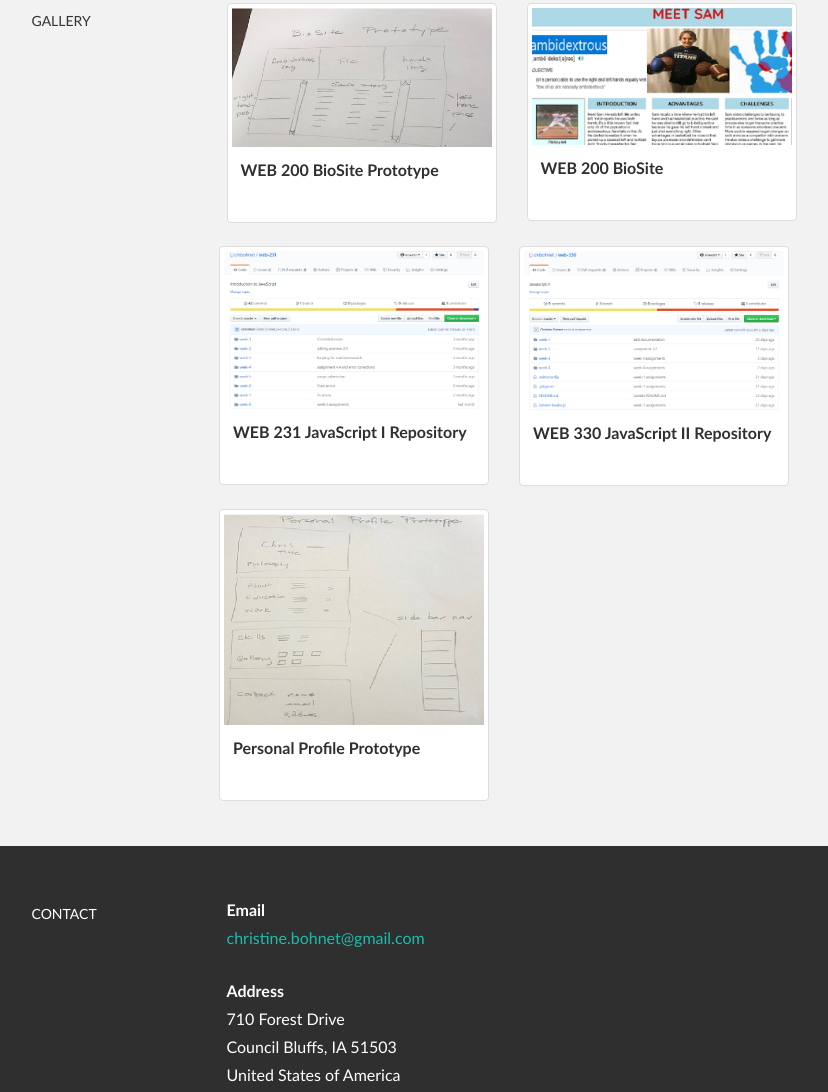
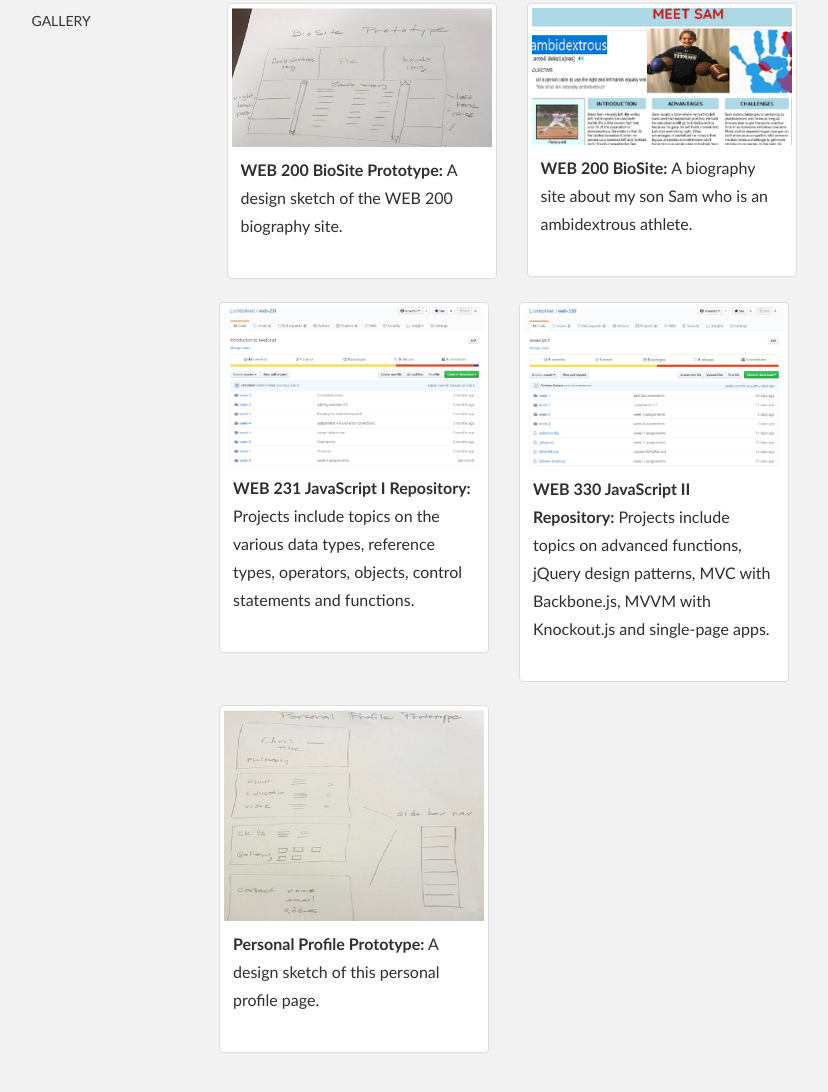
Before and after one commit to cmbohnet/PersonalProfile, a plain HTML site: page index.html in a window 1280 px wide. Shown: the part 4883-5975 px from the top of the page, without its empty margins (136-964 px from the left). Drawn offline with Linux system fonts and the light colour scheme.

Commit message:
Add files via upload

```diff
--- a/index.html
+++ b/index.html
@@ -302,7 +302,7 @@
             <a href="./images/BioSitePrototype.png">
               <img src="./images/BioSitePrototype.png" alt="WEB 200 BioSite Prototype" style="width:100%">
               <div class="caption">
-                <p><strong>WEB 200 BioSite Prototype</strong></p>
+                <p><strong>WEB 200 BioSite Prototype: </strong>A design sketch of the WEB 200 biography site.</p>
               </div>
             </a>
           </div>
@@ -312,8 +312,8 @@
             <a href="https://cmbohnet.github.io/bioSite/">
               <img src="./images/BioSite.png" alt="WEB 200 BioSite" style="width:100%">
               <div class="caption">
-                <p><strong>WEB 200 BioSite</strong></p>
-              </div>
+                <p><strong>WEB 200 BioSite: </strong> A biography site about my son Sam who is an ambidextrous athlete. </p>
+              </div
             </a>
           </div>
         </div>
@@ -325,7 +325,7 @@
             <a href="https://github.com/cmbohnet/web-231">
               <img src="./images/web231Repo.png" alt="WEB 231 Repository" style="width:100%">
               <div class="caption">
-                <p><strong>WEB 231 JavaScript I Repository</strong></p>
+                <p><strong>WEB 231 JavaScript I Repository:</strong>  Projects include topics on the various data types, reference types, operators, objects, control statements and functions.</p>
               </div>
             </a>
           </div>
@@ -335,7 +335,7 @@
             <a href="https://github.com/cmbohnet/web-330">
               <img src="./images/web330Repo.png" alt="WEB 330 Repository" style="width:100%">
               <div class="caption">
-                <p><strong>WEB 330 JavaScript II Repository</strong></p>
+                <p><strong>WEB 330 JavaScript II Repository:</strong> Projects include topics on advanced functions, jQuery design patterns, MVC with Backbone.js, MVVM with Knockout.js and single-page apps.</p>
               </div>
             </a>
           </div>
@@ -348,7 +348,7 @@
             <a href="./images/ProfilePrototype.png">
               <img src="./images/ProfilePrototype.png" alt="Personal Profile Prototype" style="width:100%">
               <div class="caption">
-                <p> <strong>Personal Profile Prototype </strong> </p>
+                <p> <strong>Personal Profile Prototype:</strong> A design sketch of this personal profile page.  </p>
               </div>
             </a>
           </div>
```
